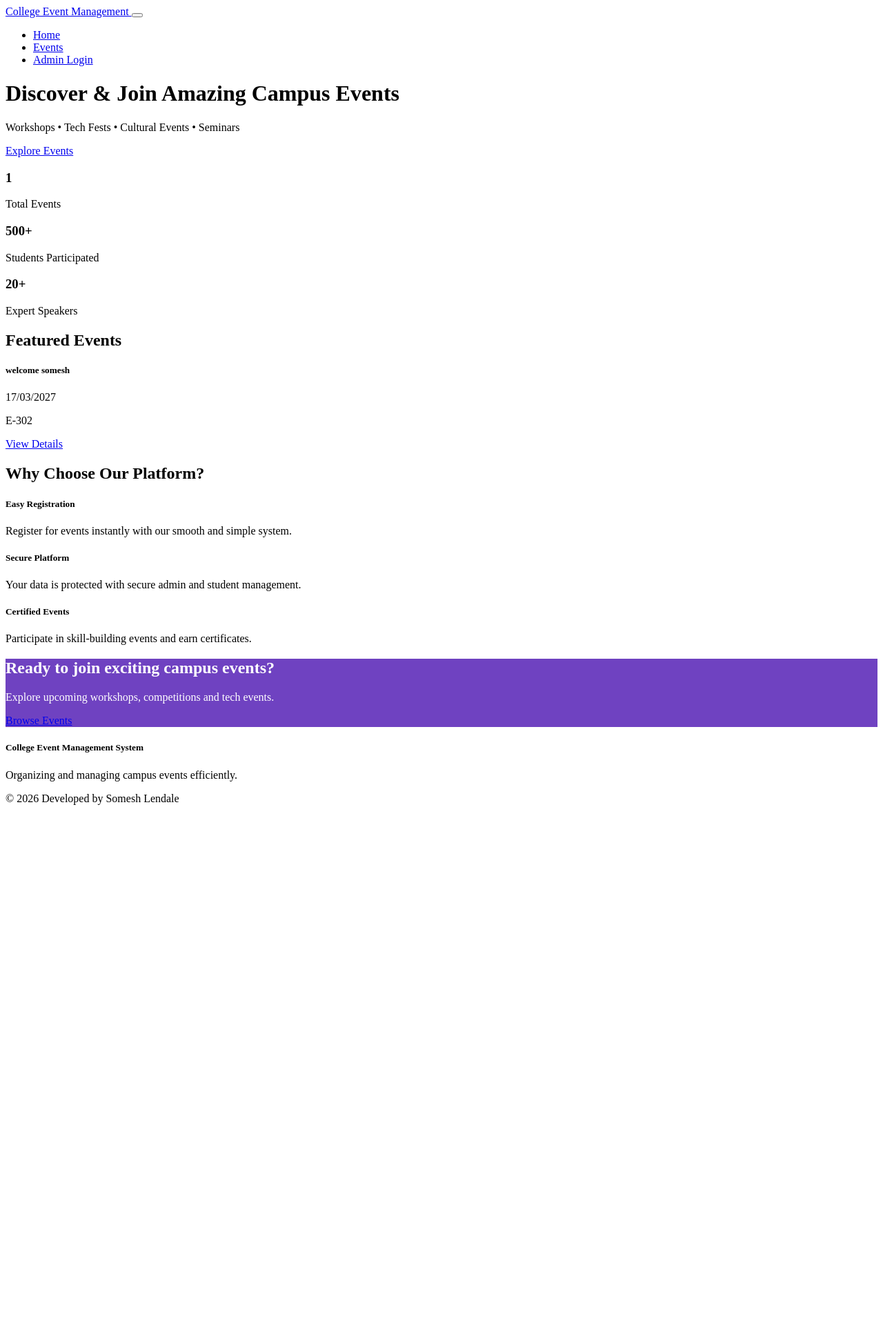
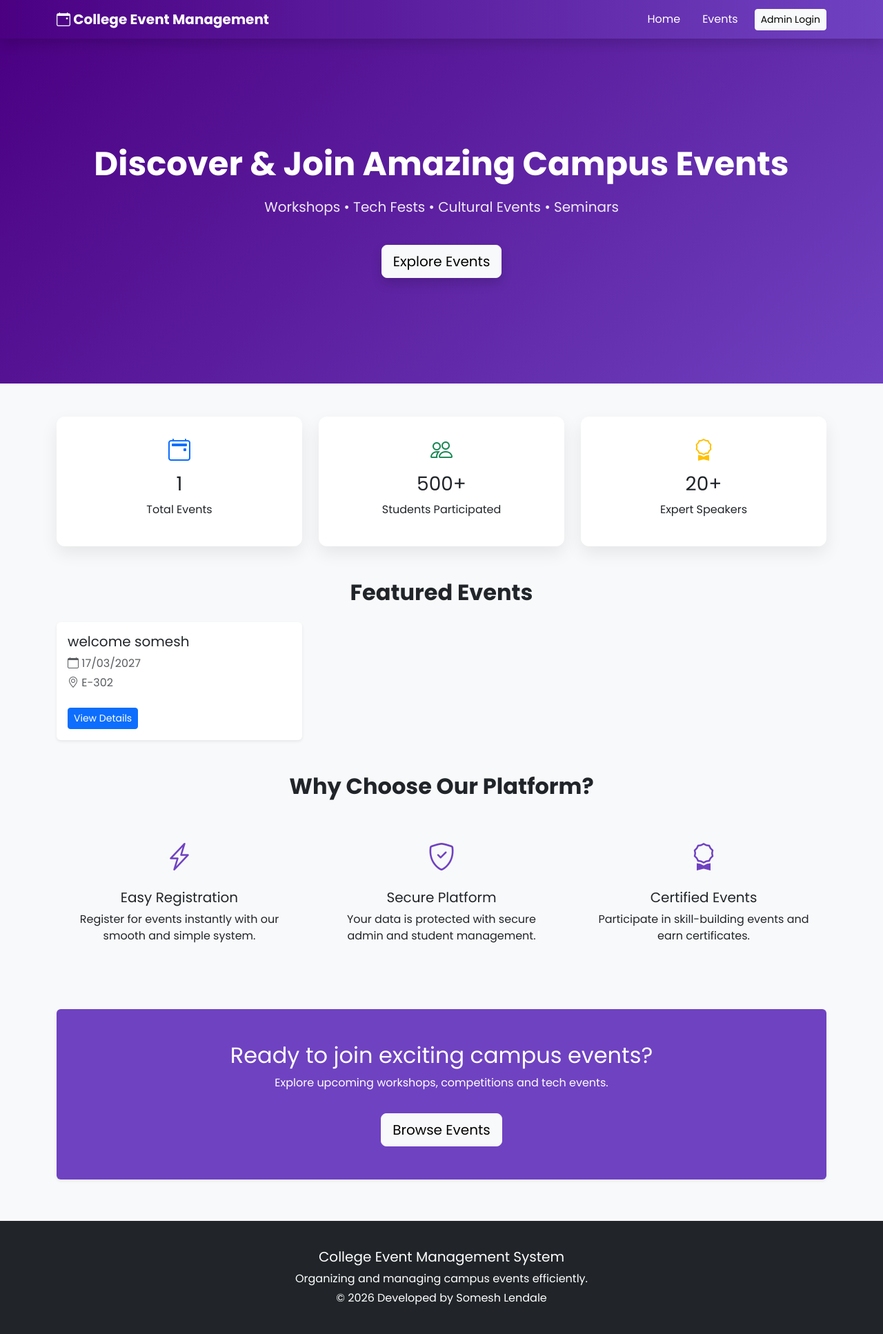
Before and after one commit to somesh129p/college-event-management, a Flask app: page / in a window 1280 px wide. Shown: the whole page at 69% size. Before the commit the page ends 1167 px from the top, so only its background shows below. Run offline with Flask 3, Linux system fonts and the light colour scheme; data comes from the database, SQL or seed files in the repository.

Commit message:
Fix homepage styling

```diff
--- a/templates/home.html
+++ b/templates/home.html
@@ -1,3 +1,71 @@
+<!DOCTYPE html>
+<html>
+<head>
+<title>College Event Management</title>
+<meta name="viewport" content="width=device-width, initial-scale=1">
+
+<link href="https://cdn.jsdelivr.net/npm/bootstrap@5.3.0/dist/css/bootstrap.min.css" rel="stylesheet">
+<link href="https://cdn.jsdelivr.net/npm/bootstrap-icons@1.10.5/font/bootstrap-icons.css" rel="stylesheet">
+<link href="https://fonts.googleapis.com/css2?family=Poppins:wght@300;400;600;700&display=swap" rel="stylesheet">
+
+<style>
+body{
+font-family:'Poppins',sans-serif;
+background:#f8f9fa;
+margin:0;
+}
+
+.navbar{
+background:linear-gradient(90deg,#4b0082,#6f42c1);
+}
+
+.hero{
+height:500px;
+background:linear-gradient(135deg,#4b0082,#6f42c1);
+color:white;
+display:flex;
+align-items:center;
+justify-content:center;
+text-align:center;
+flex-direction:column;
+}
+
+.hero h1{
+font-size:48px;
+font-weight:700;
+}
+
+.hero p{
+font-size:20px;
+margin-top:10px;
+opacity:0.9;
+}
+
+.stat-card{
+background:white;
+border-radius:12px;
+padding:25px;
+box-shadow:0 10px 25px rgba(0,0,0,0.08);
+}
+
+.feature-box{
+text-align:center;
+padding:30px;
+}
+
+.feature-box i{
+font-size:40px;
+color:#6f42c1;
+}
+
+.footer{
+background:#212529;
+color:white;
+padding:40px 0;
+margin-top:60px;
+}
+</style>
+</head>
 <body>
 
 <!-- Navbar -->
@@ -146,3 +214,4 @@ View Details
 <script src="https://cdn.jsdelivr.net/npm/bootstrap@5.3.0/dist/js/bootstrap.bundle.min.js"></script>
 
 </body>
+</html>
```
